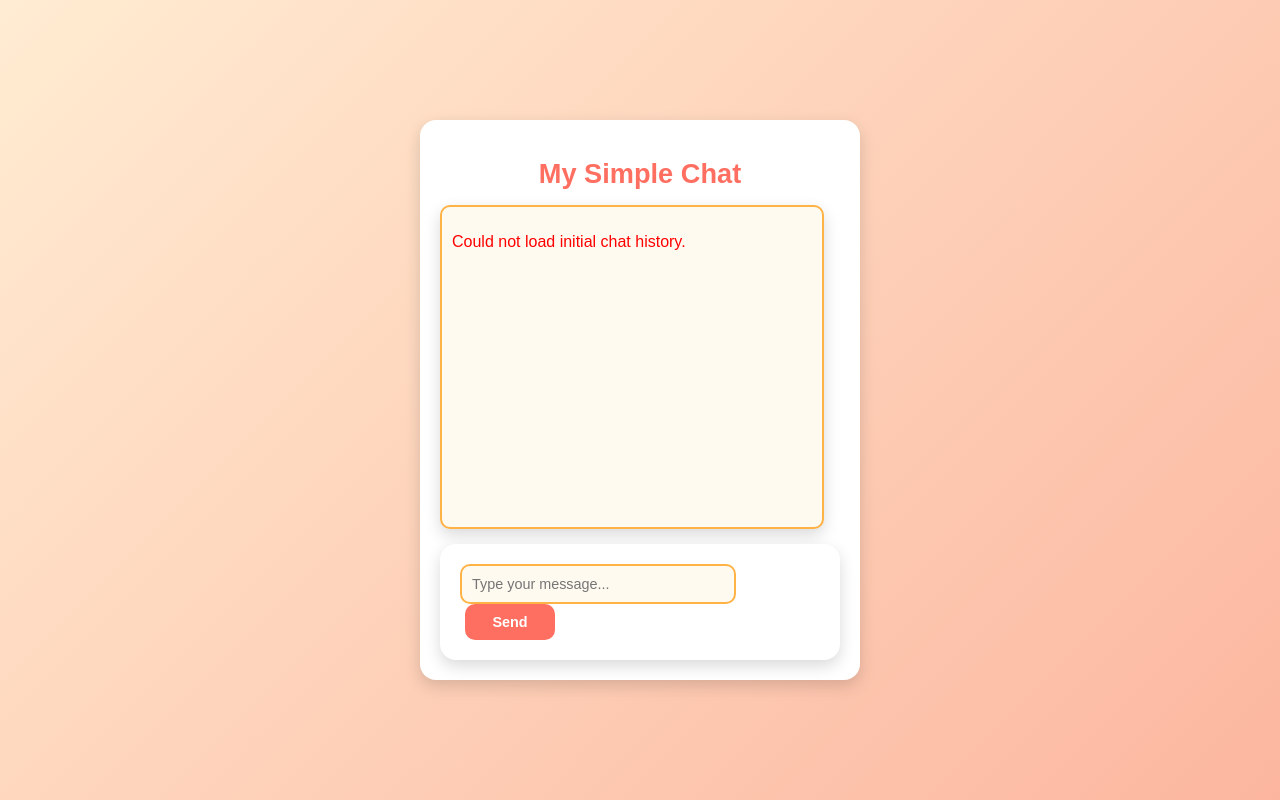
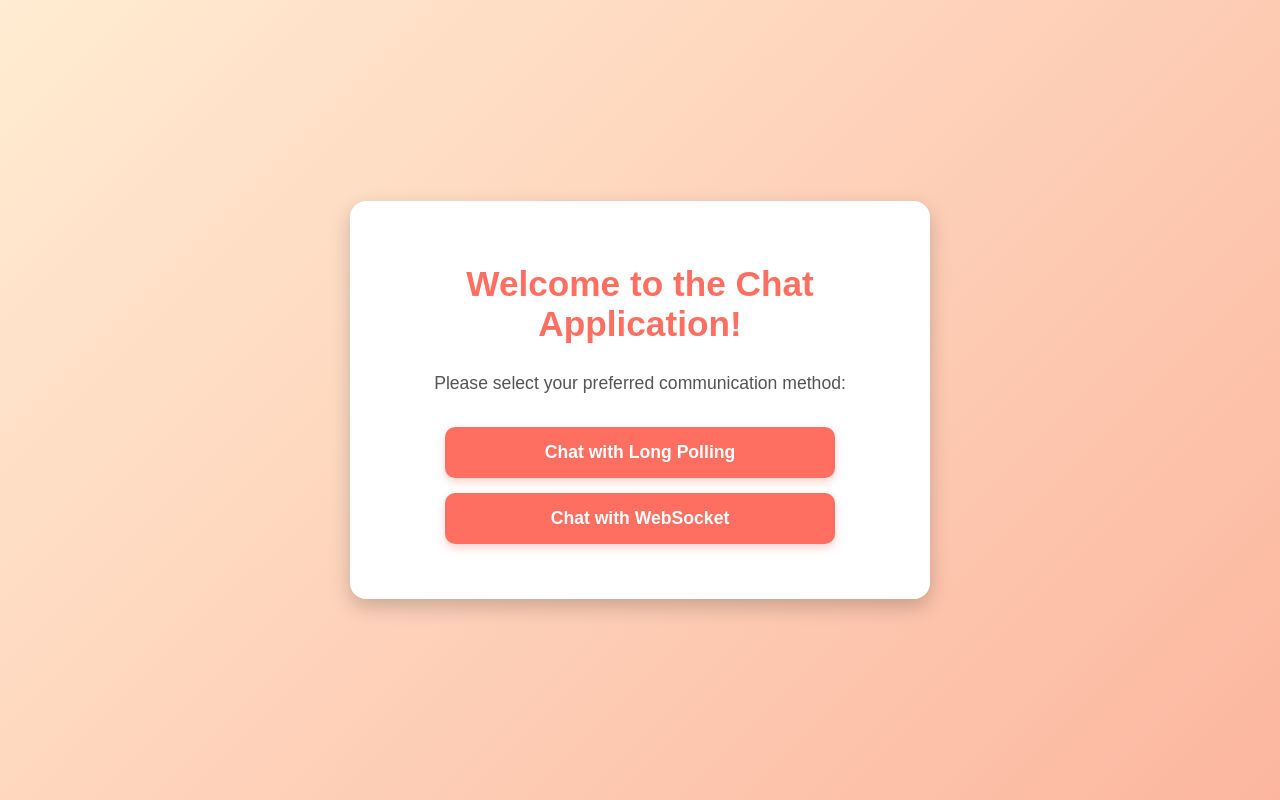
Before and after one commit to AFatmaa/Chat-Application, a plain HTML site: page frontend/index.html in a window 1280 px wide. Drawn offline with Linux system fonts and the light colour scheme; no server answers.

Commit message:
feat: Add landing page for chat application selection

```diff
--- a/frontend/index.html
+++ b/frontend/index.html
@@ -1,27 +1,17 @@
 <!DOCTYPE html>
 <html lang="en">
 <head>
-  <meta charset="UTF-8">
-  <meta name="viewport" content="width=device-width, initial-scale=1.0">
-  <title>Simple Chat App</title>
-  <link rel="stylesheet" href="style.css">
+    <meta charset="UTF-8">
+    <meta name="viewport" content="width=device-width, initial-scale=1.0">
+    <title>Chat Application Selection</title>
+    <link rel="stylesheet" href="style.css">
 </head>
 <body>
-  <div>
-    <h1>My Simple Chat</h1>
-
-    <!-- This is where messages will be displayed -->
-    <div id="messagesList" class="messages-list">
-      <!-- Messages will be dynamically added here by JavaScript -->
+    <div class="landing-container">
+        <h1>Welcome to the Chat Application!</h1>
+        <p>Please select your preferred communication method:</p>
+        <a href="https://afatmaa-my-chat-app-frontend.hosting.codeyourfuture.io/index-polling.html" class="selection-button">Chat with Long Polling</a>
+        <a href="https://afatmaa-my-chat-app-frontend.hosting.codeyourfuture.io/index-websocket.html" class="selection-button">Chat with WebSocket</a>
     </div>
-
-    <!-- This is the input area for new messages  -->
-     <div>
-      <input type="text" id="messageInput" placeholder="Type your message...">
-      <button id="sendButton">Send</button>
-     </div>
-  </div>
-
-  <script src="app-polling.js"></script>
 </body>
 </html>
--- a/frontend/style.css
+++ b/frontend/style.css
@@ -141,3 +141,65 @@ h1 {
   opacity: 0.85;
   font-family: "Courier New", monospace;
 }
+
+/* General page style (Mevcut body stilinizi koruyun, zaten geneldir) */
+body {
+  font-family: Arial, sans-serif;
+  background: linear-gradient(135deg, #ffecd2, #fcb69f);
+  margin: 0;
+  padding: 0;
+  display: flex;
+  justify-content: center;
+  align-items: center;
+  height: 100vh;
+}
+
+/* Landing Page Container (Yeni eklendi) */
+.landing-container {
+  background: #ffffff;
+  padding: 40px; /* Biraz daha fazla padding */
+  border-radius: 16px;
+  box-shadow: 0 8px 20px rgba(0, 0, 0, 0.2); /* Biraz daha belirgin gölge */
+  width: 500px; /* Daha geniş bir konteyner */
+  max-width: 90%;
+  text-align: center; /* İçeriği ortala */
+}
+
+/* Landing Page Başlığı (Mevcut h1 stilinizi kullanabiliriz) */
+.landing-container h1 {
+  color: #ff6f61; /* Ana renk tonunuz */
+  font-size: 2.2rem; /* Daha büyük başlık */
+  margin-bottom: 25px;
+}
+
+/* Landing Page Paragrafı (Yeni eklendi) */
+.landing-container p {
+  color: #555;
+  font-size: 1.1rem;
+  margin-bottom: 30px;
+  line-height: 1.6;
+}
+
+/* Seçim Butonları (selection-button sınıfı ile, sendButton'a benzer ama daha genel) */
+.selection-button {
+  display: block; /* Her butonu ayrı satırda göster */
+  width: 70%; /* Konteynerin %70'ini kapla */
+  margin: 15px auto; /* Ortala ve aralarına boşluk ver */
+  padding: 15px 20px;
+  background: #ff6f61; /* Buton ana rengi */
+  border: none;
+  border-radius: 10px;
+  color: white;
+  font-size: 1.1rem;
+  font-weight: bold;
+  text-decoration: none; /* Alt çizgiyi kaldır */
+  cursor: pointer;
+  transition: transform 0.2s ease, background 0.2s ease-in-out, box-shadow 0.2s ease;
+  box-shadow: 0 4px 8px rgba(255, 111, 97, 0.3); /* Hafif gölge */
+}
+
+.selection-button:hover {
+  background: #e85c50; /* Hover rengi */
+  transform: translateY(-3px) scale(1.02); /* Hafif yukarı kalkma ve büyüme */
+  box-shadow: 0 6px 12px rgba(255, 111, 97, 0.4); /* Hover'da daha belirgin gölge */
+}
```
Also changed, not shown: frontend/index-polling.html (added, +27 -0 lines).
